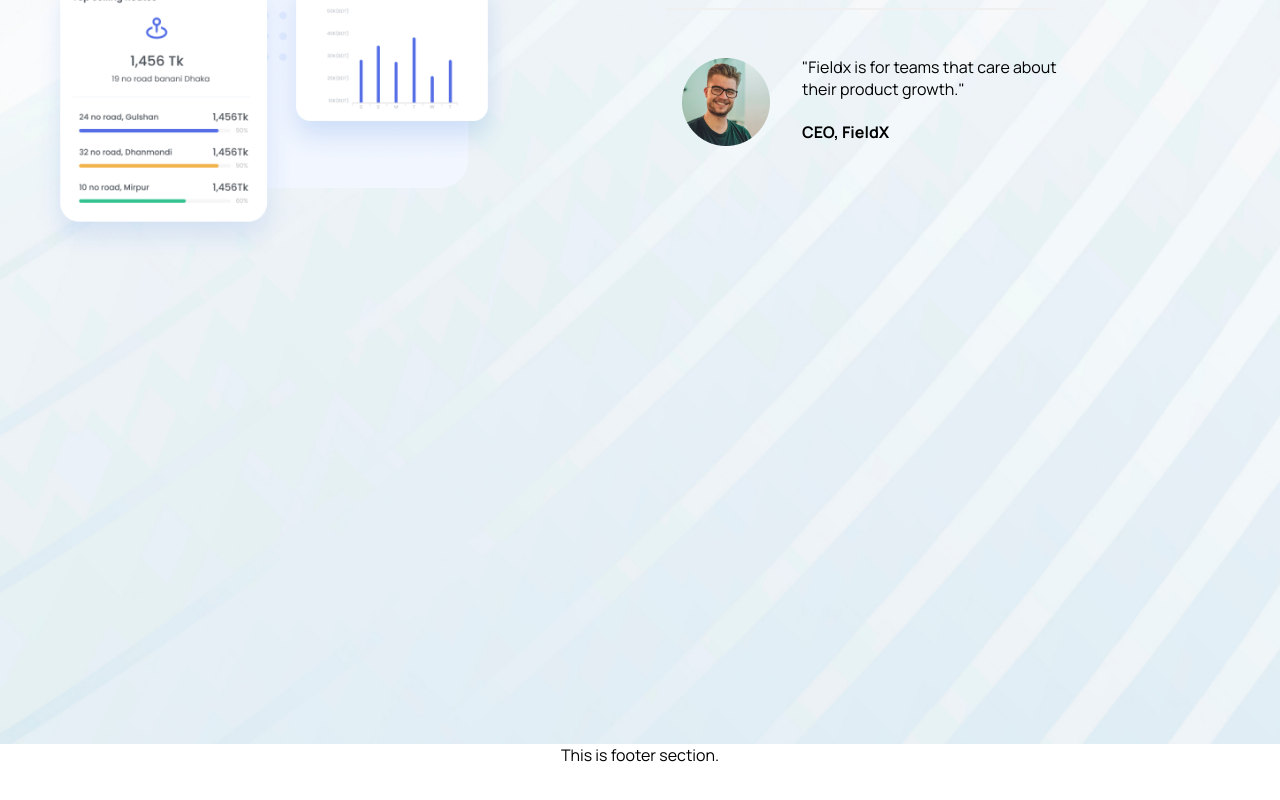
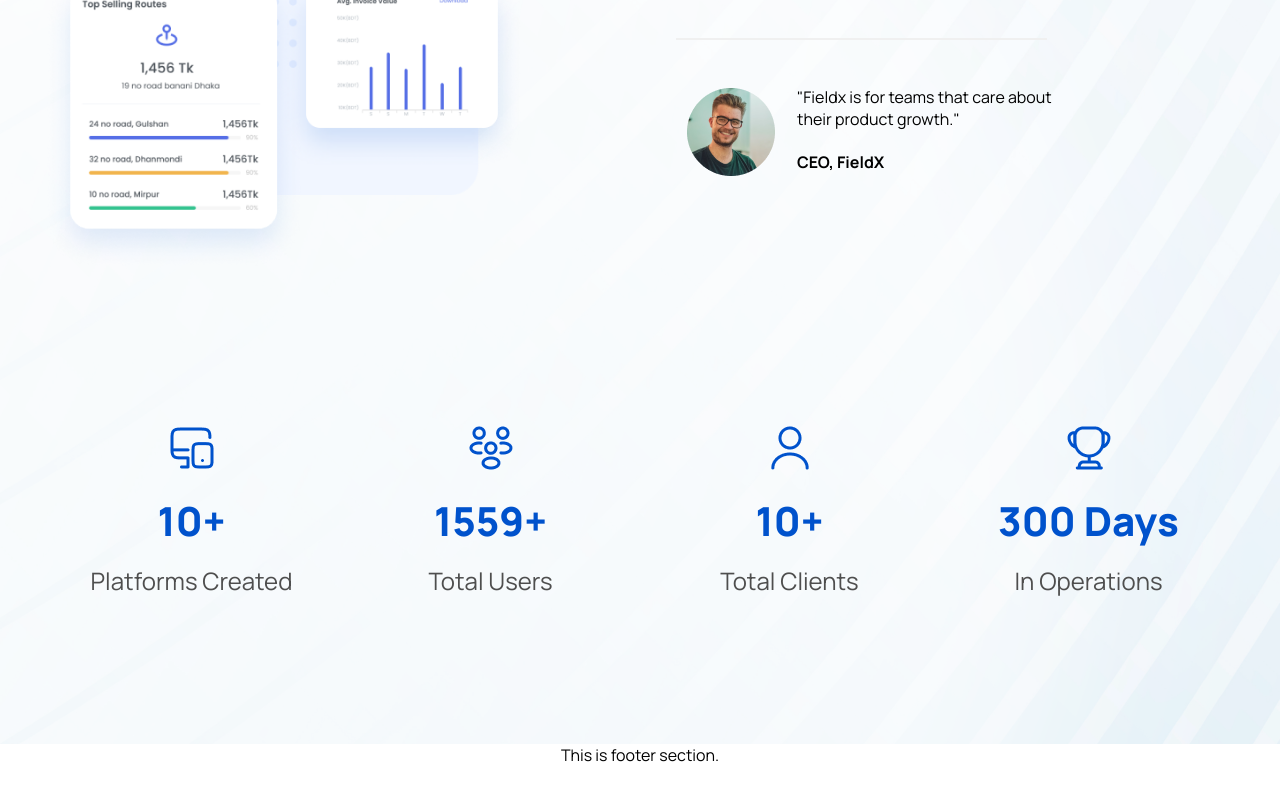
Before and after one commit to hasan-mohammad-bd/-MAACTASK, a React (Create React App) app: page / in a window 1280 px wide. Shown: the part 3121-3921 px from the top of the page. After the commit the page ends 3887 px from the top, so only its background shows below. Built offline with nearby package versions, Linux system fonts and the light colour scheme.

Commit message:
about section done completely

```diff
--- a/src/components/aboutUs/AboutUs.css
+++ b/src/components/aboutUs/AboutUs.css
@@ -1,15 +1,17 @@
 .about-us {
-  background-image: url(../../Image/backgorund/blue-abstract-layered-stripes-background\ 1.png);
+  background-image: url(../../Image/backgorund/BG.png);
   background-position: center;
   background-size: cover;
   height: 1196px;
   width: 100%;
 }
 .about-us .container {
-  max-width: 1216px;
+  max-width: 1196px;
   height: 100%;
   margin: 0 auto;
-  padding: 140px 0;
+  display: flex;
+  flex-direction: column;
+  justify-content: space-evenly;
 }
 .about-us .container .text-area {
   padding: 0 150px;
@@ -44,4 +46,20 @@
 }
 .about-us .container .about-us-upper .avatar .quote-text {
   width: 280px;
+}
+.about-us .container .all-achievements {
+  display: grid;
+  grid-template-columns: repeat(4, 1fr);
+}
+.about-us .container .all-achievements .achievement .number {
+  font-size: 40px;
+  color: #0052CC;
+  margin: 16px;
+  font-weight: 800;
+}
+.about-us .container .all-achievements .achievement .achieved-text {
+  font-size: 24px;
+  font-weight: 400;
+  color: #4E4E4E;
+  margin: 0;
 }/*# sourceMappingURL=AboutUs.css.map */
--- a/src/components/aboutUs/AboutUs.js
+++ b/src/components/aboutUs/AboutUs.js
@@ -1,7 +1,11 @@
 import React from "react";
-import aboutImg from "../../Image/showcase/Group 34027.png"
-import './AboutUs.css'
-import avatar from "../../Image/showcase/Ellipse 1.png"
+import aboutImg from "../../Image/showcase/Group 34027.png";
+import "./AboutUs.css";
+import avatar from "../../Image/showcase/Ellipse 1.png";
+import monitor from "../../Image/achivementLogo/monitor-mobbile.png";
+import people from "../../Image/achivementLogo/people.png";
+import client from "../../Image/achivementLogo/user.png";
+import cup from "../../Image/achivementLogo/cup.png";
 
 const AboutUs = () => {
   return (
@@ -13,16 +17,47 @@
           </div>
           <div className="text-area">
             <h4 className="about-us-text">About Us</h4>
-          <h4 className="solution-text">A dedicated solution for startups and enterprises</h4>
-          <p className="about-doc">Sed ut perspiciatis unde omnis iste natus error sit voluptatem accusantium doloremque laudantium, totam rem aperiam, eaque ipsa quae ab illo inventore veritatis et quasi architecto beatae vitae dicta sunt explicabo.</p>
+            <h4 className="solution-text">
+              A dedicated solution for startups and enterprises
+            </h4>
+            <p className="about-doc">
+              Sed ut perspiciatis unde omnis iste natus error sit voluptatem
+              accusantium doloremque laudantium, totam rem aperiam, eaque ipsa
+              quae ab illo inventore veritatis et quasi architecto beatae vitae
+              dicta sunt explicabo.
+            </p>
             <div className="hr"></div>
             <div className="avatar">
               <img width="88px" height="88px" src={avatar} alt="" />
               <div className="quote-text">
-                <p>"Fieldx is for teams that care about their product growth."</p>
+                <p>
+                  "Fieldx is for teams that care about their product growth."
+                </p>
                 <h4>CEO, FieldX</h4>
               </div>
             </div>
+          </div>
+        </div>
+        <div className="all-achievements">
+            <div className="achievement">
+              <img src={monitor} alt="" />
+              <h4 className="number">10+</h4>
+              <h5 className="achieved-text">Platforms Created</h5>
+            </div>
+            <div className="achievement">
+              <img src={people} alt="" />
+              <h4 className="number">1559+</h4>
+              <h5 className="achieved-text">Total Users</h5>
+            </div>
+            <div className="achievement">
+              <img src={client} alt="" />
+              <h4 className="number">10+</h4>
+              <h5 className="achieved-text">Total Clients</h5>
+            </div>
+            <div className="achievement">
+              <img src={cup} alt="" />
+              <h4 className="number">300 Days</h4>
+              <h5 className="achieved-text">In Operations</h5>
             </div>
         </div>
       </div>
--- a/src/components/aboutUs/AboutUs.scss
+++ b/src/components/aboutUs/AboutUs.scss
@@ -1,17 +1,20 @@
 @import '../../CSS-mixcing_and_variable/mixcing';
+@import '../../CSS-mixcing_and_variable/cssVariable';
 
 .about-us{
-    background-image: url(../../Image/backgorund/blue-abstract-layered-stripes-background\ 1.png);
+    background-image: url(../../Image/backgorund/BG.png);
     background-position: center;
     background-size: cover;
     height: 1196px;
     width: 100%;
 
     .container{
-        max-width: 1216px;
+        max-width: 1196px;
         height: 100%;
         margin: 0 auto;
-        padding: 140px 0;
+        display: flex;
+        flex-direction: column;
+        justify-content: space-evenly;
 
         .text-area{
             padding: 0 150px;
@@ -48,5 +51,29 @@
                 }
             }
         }
+
+        .all-achievements{
+            display: grid;
+            grid-template-columns: repeat(4, 1fr);
+
+            .achievement{
+
+
+                .number{
+                    font-size: 40px;
+                    color: $primary-blue-color;
+                    margin:16px;
+                    font-weight: 800;
+                }
+
+                .achieved-text{
+                    font-size: 24px;
+                    font-weight: 400;
+                    color: #4E4E4E;
+                    margin: 0;
+                }
+            }
+        }
+
     }
 }
```
Also changed, not shown: src/Image/backgorund/BG.png (added), 1 other file (tests, documents, lock files or other folders). Lines whose indentation alone changed are shown as unchanged.
